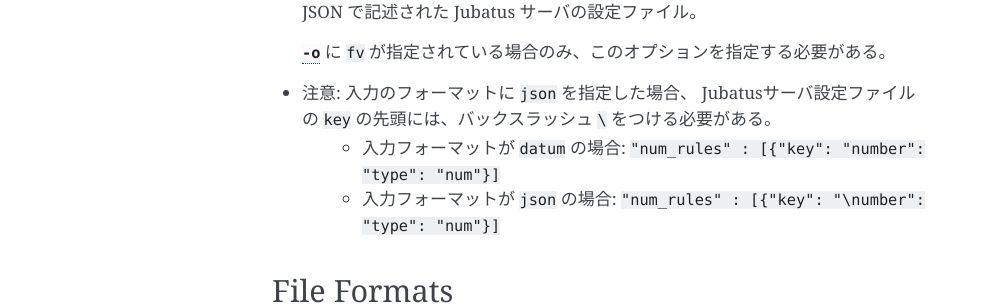
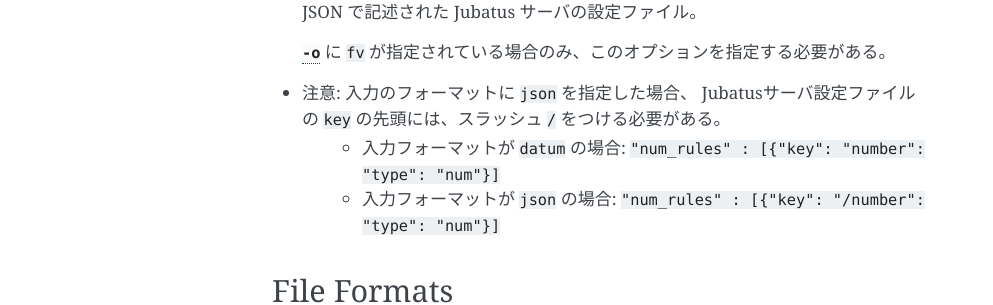
Before and after one commit to jubatus/website, a Sphinx documentation site: the page built from source/ja/commands/jubaconv.rst, in a window 1280 px wide. Shown: the part 828-1133 px from the top of the page, without its empty margins (148-1141 px from the left). Built offline with Sphinx 7.4.7, drawn with Linux system fonts in a browser that asks for light colours; the version number could not be read and is left out.

```diff
--- a/source/en/commands/jubaconv.rst
+++ b/source/en/commands/jubaconv.rst
@@ -43,9 +43,9 @@ Options
 
    This option must be given only if ``fv`` is specified for :option:`-o`.
 
-* Note: If the input format is ``json``, we have to add a backslash symbol ``\`` at the start of ``key`` in jubatus server config files.
+* Note: If the input format is ``json``, we have to add a slash symbol ``/`` at the start of ``key`` in jubatus server config files.
     * If the input format is ``datum``: ``"num_rules" : [{"key": "number", "type": "num"}]``
-    * If the input format is ``json``:  ``"num_rules" : [{"key": "\number", "type": "num"}]``
+    * If the input format is ``json``:  ``"num_rules" : [{"key": "/number", "type": "num"}]``
 
 File Formats
 --------------------------------------------------
--- a/source/ja/commands/jubaconv.rst
+++ b/source/ja/commands/jubaconv.rst
@@ -43,9 +43,9 @@ Options
 
    :option:`-o` に ``fv`` が指定されている場合のみ、このオプションを指定する必要がある。
 
-* 注意: 入力のフォーマットに ``json`` を指定した場合、 Jubatusサーバ設定ファイルの ``key`` の先頭には、バックスラッシュ ``\`` をつける必要がある。
+* 注意: 入力のフォーマットに ``json`` を指定した場合、 Jubatusサーバ設定ファイルの ``key`` の先頭には、スラッシュ ``/`` をつける必要がある。
     * 入力フォーマットが ``datum`` の場合: ``"num_rules" : [{"key": "number": "type": "num"}]``
-    * 入力フォーマットが ``json`` の場合: ``"num_rules" : [{"key": "\number": "type": "num"}]``
+    * 入力フォーマットが ``json`` の場合: ``"num_rules" : [{"key": "/number": "type": "num"}]``
 
 File Formats
 --------------------------------------------------
```
